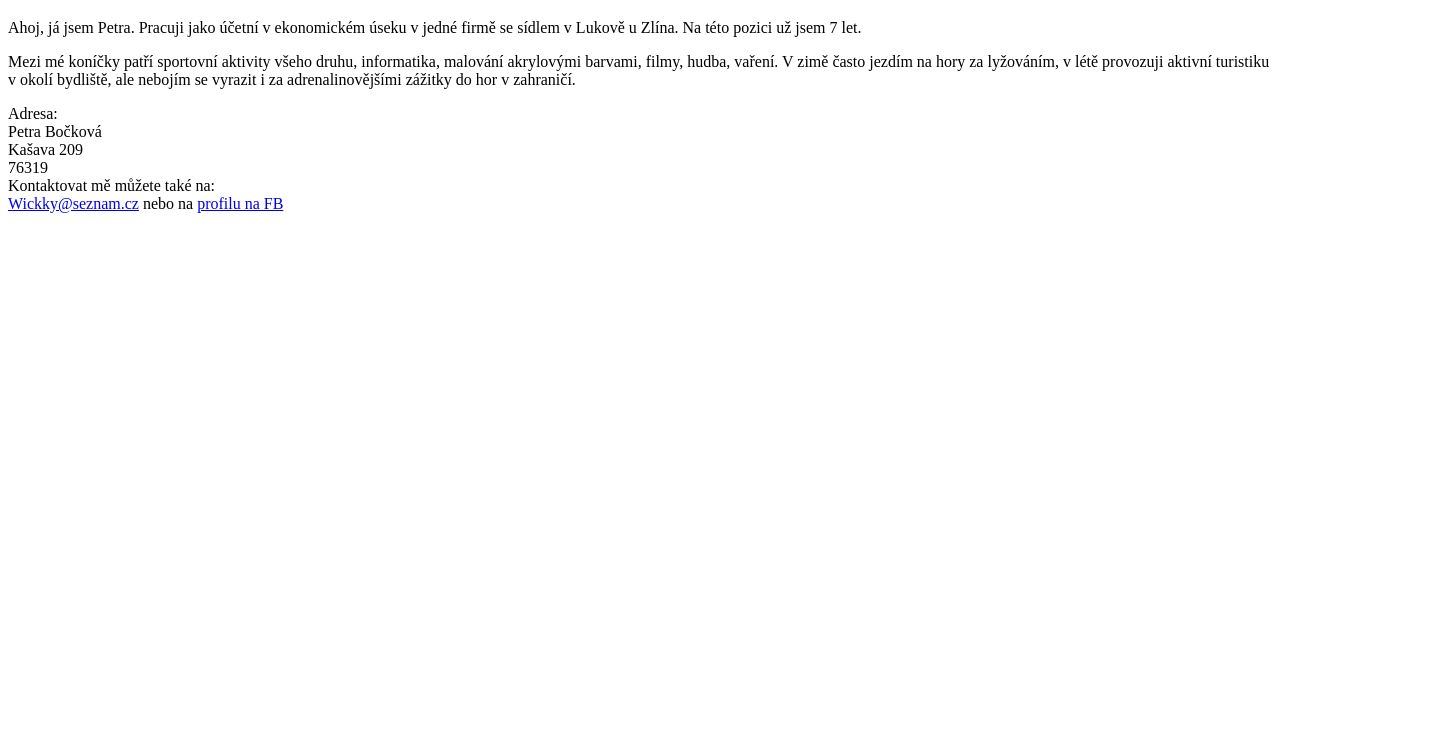
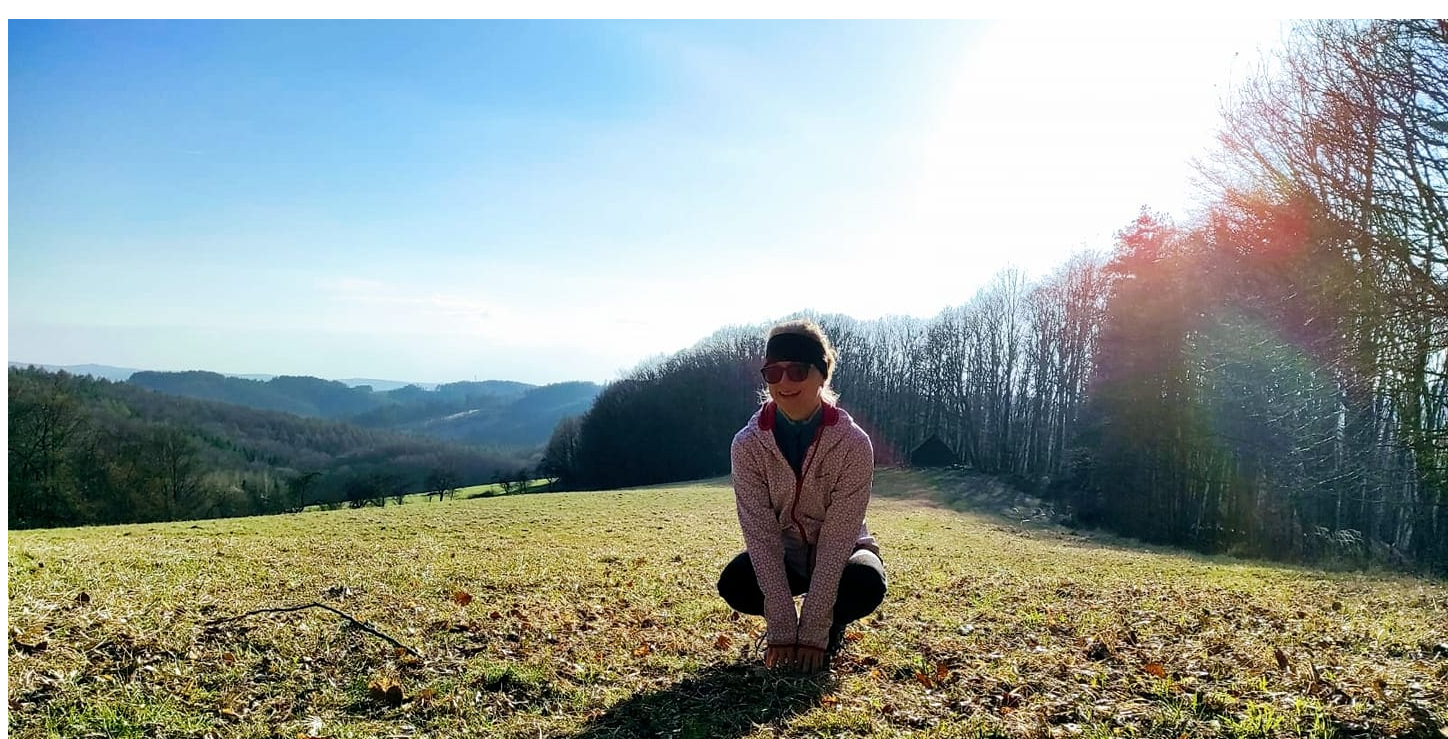
Before and after one commit to Bockovapeta/Cviceni_02, a plain HTML site: page index.html in a window 1280 px wide. Shown: the part 61-800 px from the top of the page, 1448 px wide, since content can reach past the window. Drawn offline with Linux system fonts and the light colour scheme; files whose address does not match are found by name.

Commit message:
přidána fotka profilovka

```diff
--- a/index.html
+++ b/index.html
@@ -29,7 +29,7 @@ Tip: Webdesign In 4 Minutes https://jgthms.com/web-design-in-4-minutes/
 <body>
 
     <h1> Petra Bočková</h1>
-
+    <img src="C:\Users\bocko\OneDrive\Plocha\Czechitas\Lekce01\cviceni02\168633896_10159491428674090_3089912228954904155_n.jpg" alt="Petra_profilovka">
     <!-- sekce o mne -->
     <section class="omne" id=omne>
 
```
